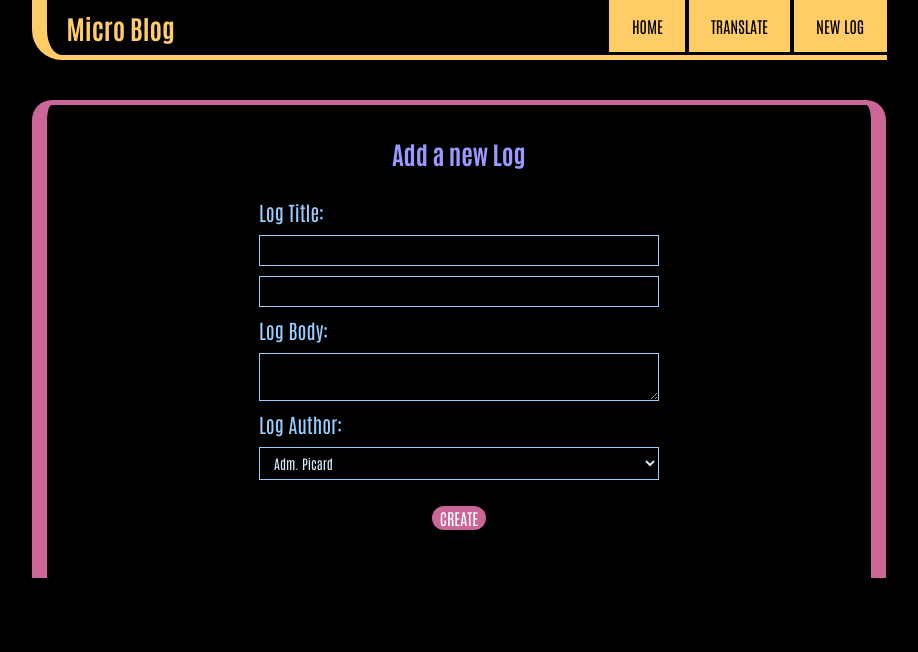
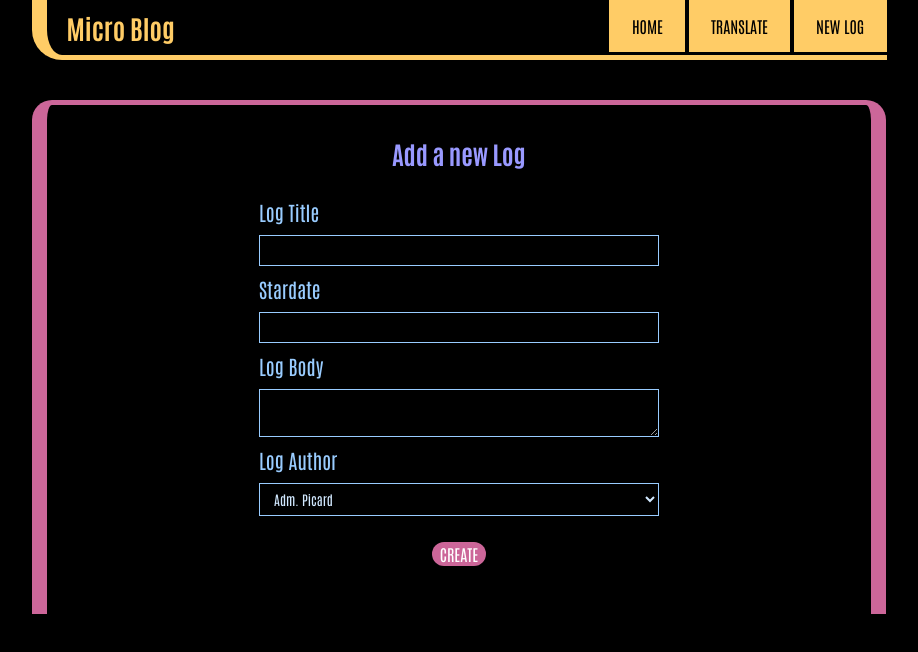
Before and after one commit to Rakodashi/micro-blog, a React (Create React App) app: page /create in a window 1280 px wide. Shown: the top 652 px of the page, without its empty margins (181-1099 px from the left). Built offline with nearby package versions, Linux system fonts and the light colour scheme.

Commit message:
Adjusted the Create Log labels in en and pt

```diff
--- a/src/Create.js
+++ b/src/Create.js
@@ -34,7 +34,7 @@ const Create = () => {
       <h2>{t('Add a new Log')}</h2>
       <form onSubmit={handleSubmit}>
 
-        <label>{t('Log Title:')}</label>
+        <label>{t('Log Title')}</label>
         <input
         type="text"
         required
@@ -42,7 +42,7 @@ const Create = () => {
         onChange={(e) => setTitle(e.target.value)}
          />
 
-        <label>{t('Stardate:')}</label>
+        <label>{t('Stardate')}</label>
         <input
         type="text"
         required
@@ -50,7 +50,7 @@ const Create = () => {
         onChange={(e) => setStardate(e.target.value)}
          />
 
-        <label>{t('Log Body:')}</label>
+        <label>{t('Log Body')}</label>
         <textarea
         required
         value={body}
@@ -59,7 +59,7 @@ const Create = () => {
 
         </textarea>
 
-        <label>{t('Log Author:')}</label>
+        <label>{t('Log Author')}</label>
         <select
           value={author}
           onChange={(e) => setAuthor(e.target.value)}
--- a/src/Home.js
+++ b/src/Home.js
@@ -9,8 +9,8 @@ const Home = () => {
     <div className="home">
       { error && <div className="error">{ error }</div> }
       { isPending && <div className="loading">{t('Loading...')}</div>}
-      {logs && <LogList logs={logs} title="All Logs" />}
-      {logs && <LogList logs={logs.filter((log) => log.author === "Adm. Janeway")} title="Delta Quadrant" />}
+      {logs && <LogList logs={logs} title={t('All Logs')} />}
+      {logs && <LogList logs={logs.filter((log) => log.author === "Adm. Janeway")} title={t('Delta Quadrant')} />}
     </div>
   );
 }
--- a/src/index.css
+++ b/src/index.css
@@ -171,14 +171,15 @@
     padding:  2rem 2rem;
   }
   .log-list .log-title h2 {
-    padding: 0 .2rem;
-    margin: 0 46% 0 2rem;
+    padding: 0 .3rem;
+    margin: 0 44% 0 1.5rem;
   }
 }
 
 @media screen and (min-width: 700px) {
   .log-list .log-title h2 {
-    margin: 0 69% 0 2rem;
+    padding: 0 .5rem;
+    margin: 0 66% 0 1.5rem;
   }
 }
 
@@ -188,7 +189,6 @@
   }
 
   .log-list .log-title h2 {
-    padding: 0 1rem;
-    margin: 0 65% 0 2rem;
+    padding: 0 .5rem;
   }
 }
--- a/src/locales/en.json
+++ b/src/locales/en.json
@@ -7,10 +7,10 @@
       "Loading...": "Loading...",
 
       "Add a new Log": "Add a new Log",
-      "Log Title:": "Log Title:",
-      "Stardate:": "Stardate:",
-      "Log Body:": "Log Body:",
-      "Log Author:": "Log Author:",
+      "Log Title": "Log Title",
+      "Stardate": "Stardate",
+      "Log Body": "Log Body",
+      "Log Author": "Log Author",
       "CREATE": "CREATE"
   }
 }
--- a/src/locales/pt.json
+++ b/src/locales/pt.json
@@ -7,10 +7,10 @@
       "Loading...": "Carregando...",
 
       "Add a new Log": "Adicionar um novo Log",
-      "Log Title:": "Título do Log:",
-      "Stardate:": "Data Estelar:",
-      "Log Body:": "Corpo do Log:",
-      "Log Author:": "Autor do Log:",
+      "Log Title": "Título do Log",
+      "Stardate": "Data Estelar",
+      "Log Body": "Corpo do Log",
+      "Log Author": "Autor do Log",
       "CREATE": "CRIAR"
   }
 }
```
